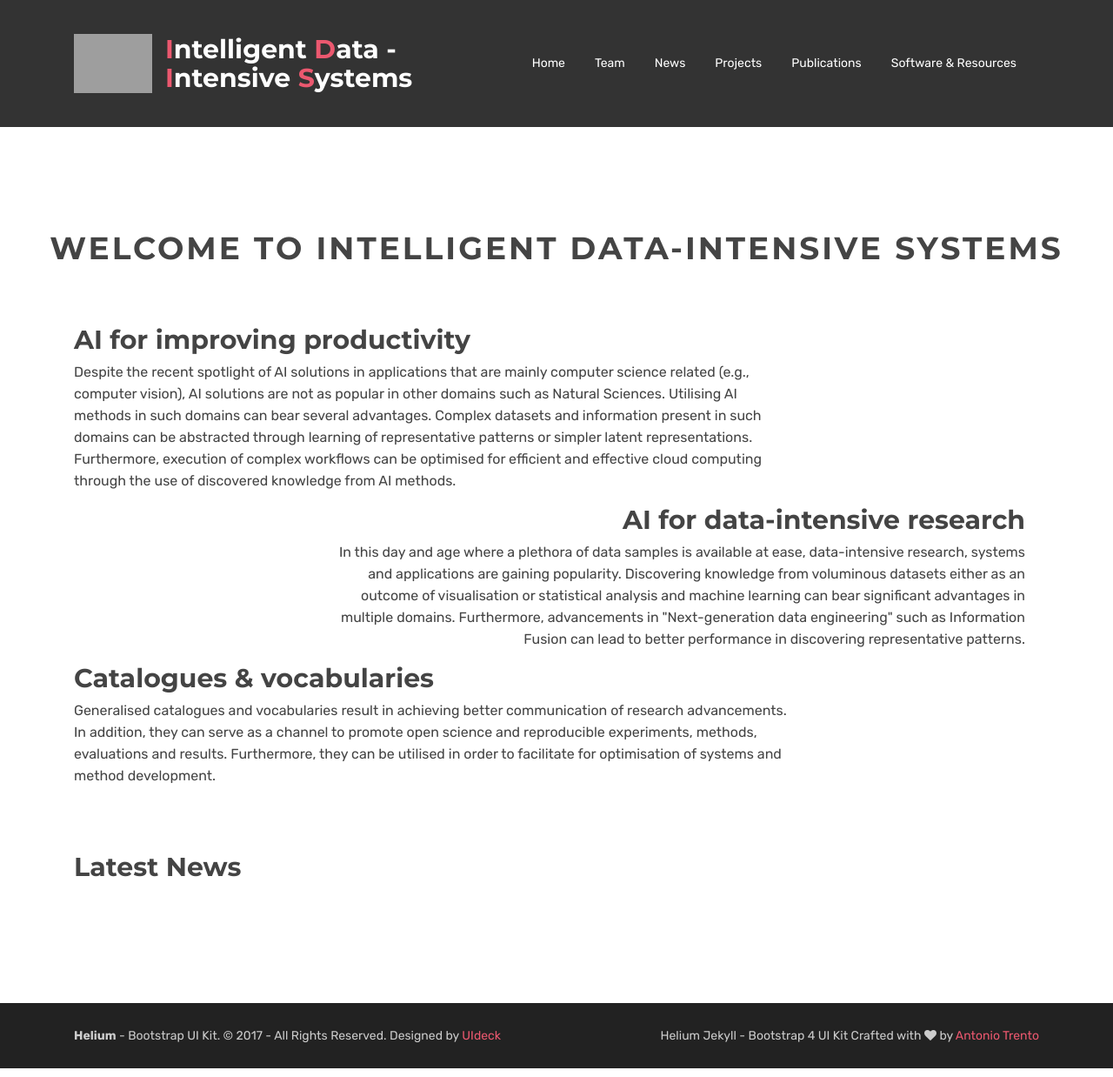
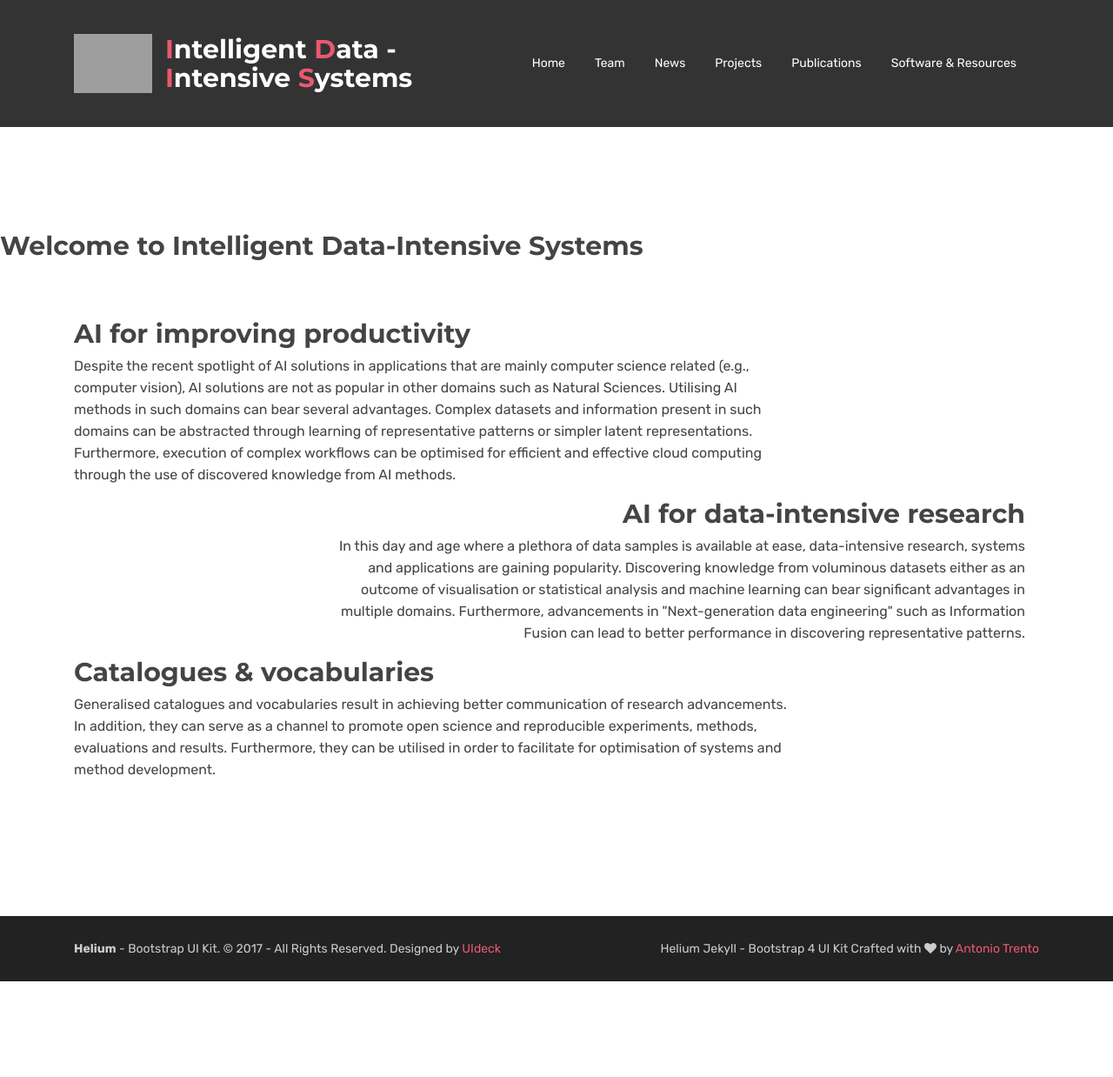
Before and after one commit to id-is/id-is.github.com, a Jekyll site: the page built from index.html, in a window 1280 px wide. Shown: the whole page at 87% size. Built offline with Jekyll 4.4.1, drawn with Linux system fonts in a browser that asks for light colours.

Commit message:
Title change

```diff
--- a/index.html
+++ b/index.html
@@ -50,7 +50,7 @@ canonical:
       <!-- End sliders -->
   <div class="mb-60"></div>
   <div class="page-header-title">
-    <h2 class="heading-title text-center">Welcome to Intelligent Data-Intensive Systems</h2>
+    <h2>Welcome to Intelligent Data-Intensive Systems</h2>
   </div>
   <div class="container">
     <!--- AI FOR IMPROVING PRODUCTIVITY START-->
@@ -94,9 +94,9 @@ canonical:
 
   <div class="mb-60"></div>
 
-  <div class="container">
-    <h2>Latest News</h2>
-  </div>
+  <!-- <div class="container"> -->
+    <!-- <h2>Latest News</h2> -->
+  <!-- </div> -->
 
   <div class="mb-60"></div>
 
```
